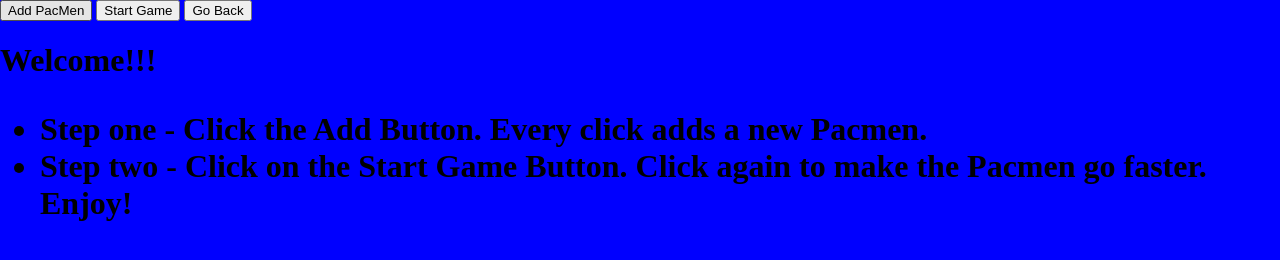
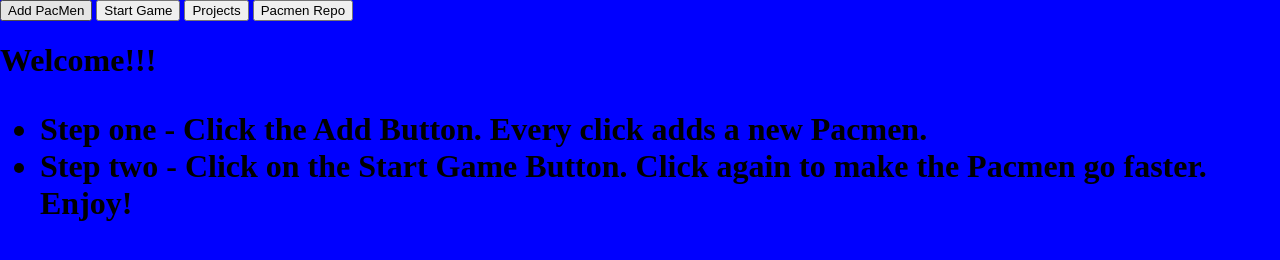
Before and after one commit to PremMuddu/PacMen, a plain HTML site: page index.html in a window 1280 px wide. Drawn offline with Linux system fonts and the light colour scheme.

Commit message:
Update index.html

```diff
--- a/index.html
+++ b/index.html
@@ -14,8 +14,8 @@
    <div id='game'>
         <button onclick='makeOne()' width='200' height='30'>Add PacMen</button>
         <button onclick='update()' width='200' height='30'>Start Game</button>
-       <a href="https://premmuddu.github.io/Portfolio/Projects"><input type=button value='Go Back'></a>
-
+       <a href="https://premmuddu.github.io/Portfolio/Projects"><input type=button value='Projects'></a>
+       <a href="https://github.com/PremMuddu/PacMen"><input type=button value= 'Pacmen Repo'></a>
     </div>
 
     <h1> Welcome!!!
```
